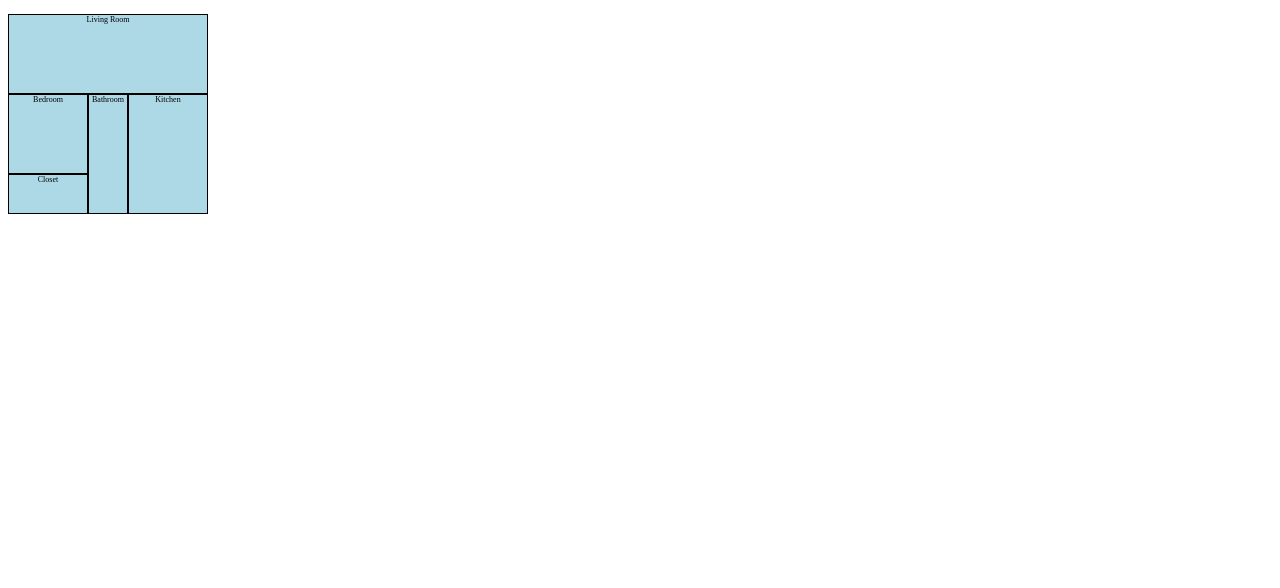
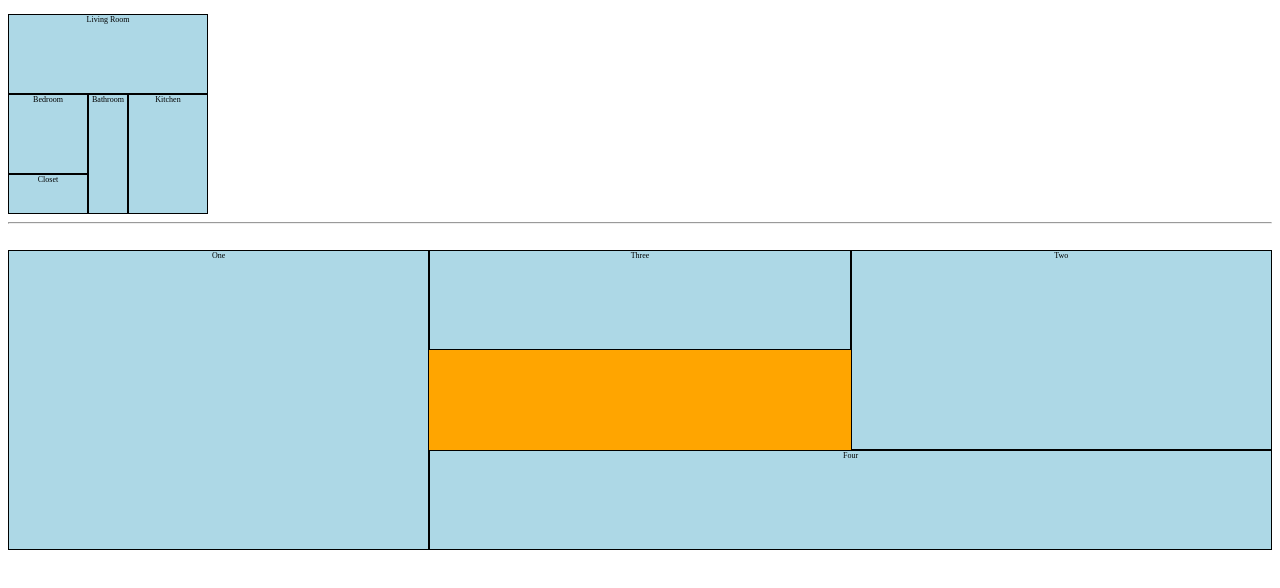
Before and after one commit to raymund-corpuz/fundation-theOdinProject, a plain HTML site: page 13_grid/index.html in a window 1280 px wide. Drawn offline with Linux system fonts and the light colour scheme.

Commit message:
13_grid: Grid Positioning items

```diff
--- a/13_grid/index.html
+++ b/13_grid/index.html
@@ -14,5 +14,15 @@
       <div class="room" id="bathroom">Bathroom</div>
       <div class="room" id="closet">Closet</div>
     </div>
+
+    <hr />
+    <br />
+
+    <div class="wrapper">
+      <div class="box box1">One</div>
+      <div class="box box2">Two</div>
+      <div class="box box3">Three</div>
+      <div class="box box4">Four</div>
+    </div>
   </body>
 </html>
--- a/13_grid/style.css
+++ b/13_grid/style.css
@@ -49,3 +49,45 @@
 #closet {
   grid-area: closet;
 }
+
+.wrapper {
+  display: grid;
+  grid-template-columns: repeat(3, 1fr);
+  grid-template-rows: repeat(3, 100px);
+  background-color: orange;
+}
+
+.box {
+  border: 1px solid black;
+  background-color: lightblue;
+  font-size: 50%;
+  text-align: center;
+}
+
+.box1 {
+  grid-column-start: 1;
+  grid-column-end: 2;
+  grid-row-start: 1;
+  grid-row-end: 4;
+}
+
+.box2 {
+  grid-column-start: 3;
+  grid-column-end: 4;
+  grid-row-start: 1;
+  grid-row-end: 3;
+}
+
+.box3 {
+  grid-column-start: 2;
+  grid-column-end: 3;
+  grid-row-start: 1;
+  grid-row-end: 2;
+}
+
+.box4 {
+  grid-column-start: 2;
+  grid-column-end: 4;
+  grid-row-start: 3;
+  grid-row-end: 4;
+}
```
